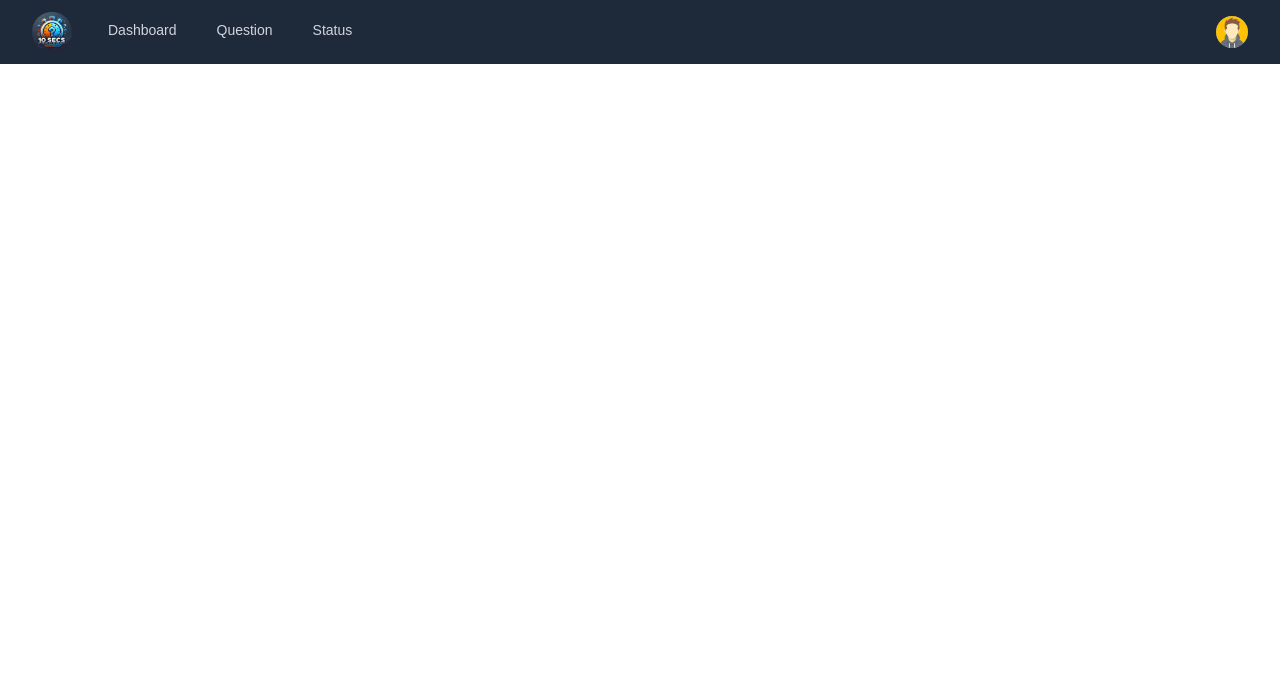
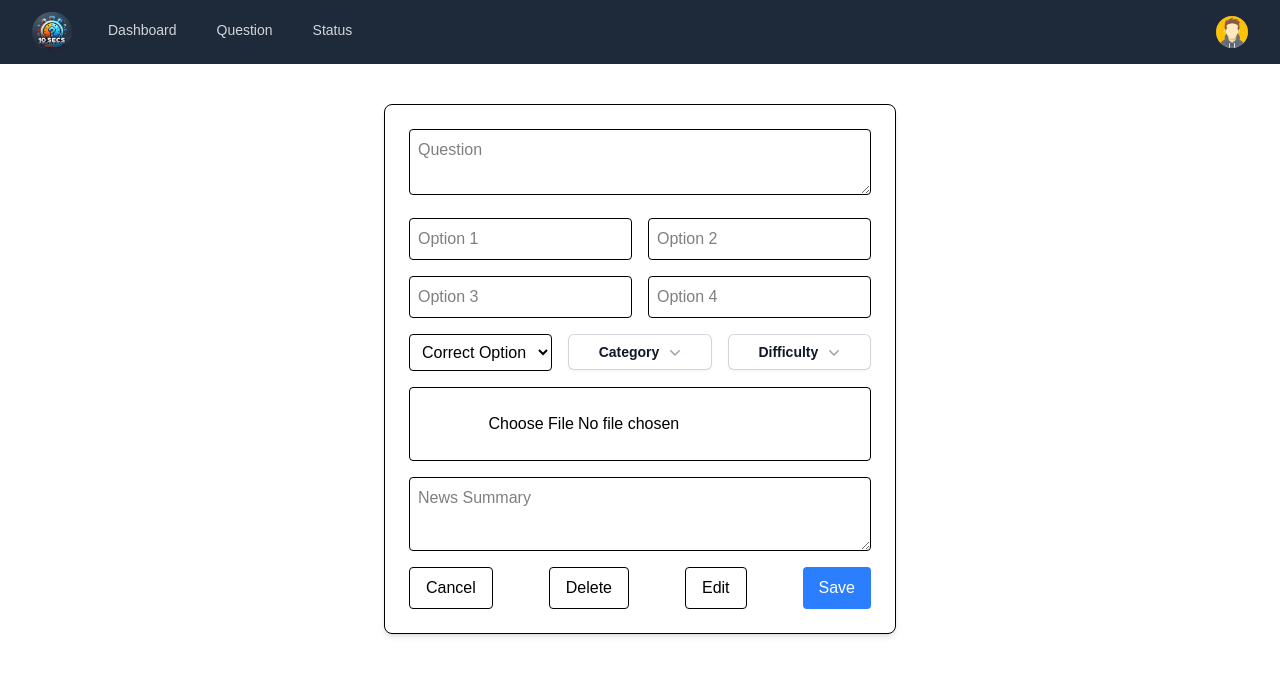
Before and after one commit to GitNinja36/tensecsQ, a React (Vite) app: page /question/edit in a window 1280 px wide. Shown: the top 676 px of the page. Built offline with nearby package versions, Linux system fonts and the light colour scheme; a web font is replaced by a local one.

Commit message:
cretaing a Edit page

```diff
--- a/src/App.jsx
+++ b/src/App.jsx
@@ -5,6 +5,7 @@ import './App.css'
 import Home from "./components/Home";
 import Question from "./components/Question";
 import Navbar from "./pages/Navbar";
+import Edit from "./pages/Edit";
 
 function App() {
 
@@ -17,6 +18,7 @@ function App() {
           <Routes>
             <Route path="/" element={<Home/>} />
             <Route path="/question" element={<Question />} />
+            <Route path="/question/edit" element={<Edit />} />
           </Routes>
         </RecoilRoot>
       </div>
--- a/src/pages/Dashboard.jsx
+++ b/src/pages/Dashboard.jsx
@@ -10,7 +10,7 @@ const Dashboard = () => {
       <div className="flex justify-between items-center mb-5 pb-5">
         <button className="bg-blue-500 text-white px-4 py-2 rounded" onClick={()=>{
           navigate('/question')
-        }}>New</button>
+        }}>New question</button>
         <div className="flex space-x-2">
           <Dropdown options={['current affairs', 'politics', 'history']} name="Category" />
           <Dropdown options={['easy', 'medium', 'hard']} name="Difficulty" />
@@ -29,7 +29,9 @@ const Dashboard = () => {
             <span className="w-1/6 text-center">Category</span>
             <span className="w-1/6 text-center">Difficulty</span>
             <span className="w-1/6 text-center">Author Username</span>
-            <button className="p-1 text-lg"><i class="uil uil-edit"></i></button>
+            <button className="p-1 text-lg" onClick={()=>{
+              navigate("/question/edit")
+            }}><i class="uil uil-edit"></i></button>
           </div>
         ))}
       </div>
--- /dev/null
+++ b/src/pages/Edit.jsx
@@ -0,0 +1,122 @@
+import React, { useState } from "react";
+import Dropdown from "../components/Dropdown";
+
+const Edit = () => {
+  const [question, setQuestion] = useState("");
+  const [options, setOptions] = useState(["", "", "", ""]);
+  const [correctOption, setCorrectOption] = useState("");
+  const [category, setCategory] = useState("");
+  const [difficulty, setDifficulty] = useState("");
+  const [image, setImage] = useState(null);
+  const [newsSummary, setNewsSummary] = useState("");
+
+  const handleOptionChange = (index, value) => {
+    setOptions((prev) => {
+      const newOptions = [...prev];
+      newOptions[index] = value;
+      return newOptions;
+    });
+  };
+
+  const handleReset = () => {
+    setQuestion("");
+    setOptions(["", "", "", ""]);
+    setCorrectOption("");
+    setCategory("");
+    setDifficulty("");
+    setImage(null);
+    setNewsSummary("");
+  };
+
+  return (
+    <div className="p-6 max-w-lg mx-auto bg-white shadow-md rounded-lg mt-10 border">
+      <textarea
+        className="w-full border p-2 rounded mb-4"
+        placeholder="Question"
+        value={question}
+        onChange={(e) => setQuestion(e.target.value)}
+      ></textarea>
+
+      <div className="grid grid-cols-2 gap-4 mb-4">
+        {options.map((option, index) => (
+          <input
+            key={index}
+            className="border p-2 rounded"
+            placeholder={`Option ${index + 1}`}
+            value={option}
+            onChange={(e) => handleOptionChange(index, e.target.value)}
+          />
+        ))}
+      </div>
+
+      <div className="grid grid-cols-3 gap-4 mb-4">
+        <select
+          className="border p-2 rounded"
+          value={correctOption}
+          onChange={(e) => setCorrectOption(e.target.value)}
+        >
+          <option value="">Correct Option</option>
+          {options.map((option, index) => (
+            <option key={index} value={option}>{`Option ${index + 1}`}</option>
+          ))}
+        </select>
+
+        <Dropdown
+          options={["current affairs", "politics", "history"]}
+          name="Category"
+          className="border p-2 rounded"
+          value={category}
+          onChange={(e) => setCategory(e.target.value)}
+          placeholder="Category"
+        />
+
+        <Dropdown
+          options={["easy", "medium", "hard"]}
+          name="Difficulty"
+          className="border p-2 rounded"
+          value={difficulty}
+          onChange={(e) => setDifficulty(e.target.value)}
+          placeholder="Difficulty"
+        />
+      </div>
+
+      <div className="grid grid-rows-2 gap-4 mb-4">
+        <div className="border p-6 rounded text-center">
+          <input type="file" onChange={(e) => setImage(e.target.files[0])} />
+        </div>
+        <textarea
+          className="border p-2 rounded w-full"
+          placeholder="News Summary"
+          value={newsSummary}
+          onChange={(e) => setNewsSummary(e.target.value)}
+        ></textarea>
+      </div>
+
+      <div className="flex justify-between">
+        <button
+          className="border px-4 py-2 rounded hover:bg-gray-200 active:bg-gray-300 transition"
+          onClick={handleReset}
+        >
+          Cancel
+        </button>
+        <button
+          className="border px-4 py-2 rounded hover:bg-gray-200 active:bg-gray-300 transition"
+        >
+          Delete
+        </button>
+        <button
+          className="border px-4 py-2 rounded hover:bg-gray-200 active:bg-gray-300 transition"
+        >
+          Edit
+        </button>
+        <button
+          className="bg-blue-500 text-white px-4 py-2 rounded hover:bg-blue-600 active:bg-blue-700 transition"
+        >
+          Save
+        </button>
+      </div>
+    </div>
+  );
+};
+
+export default Edit;
```
